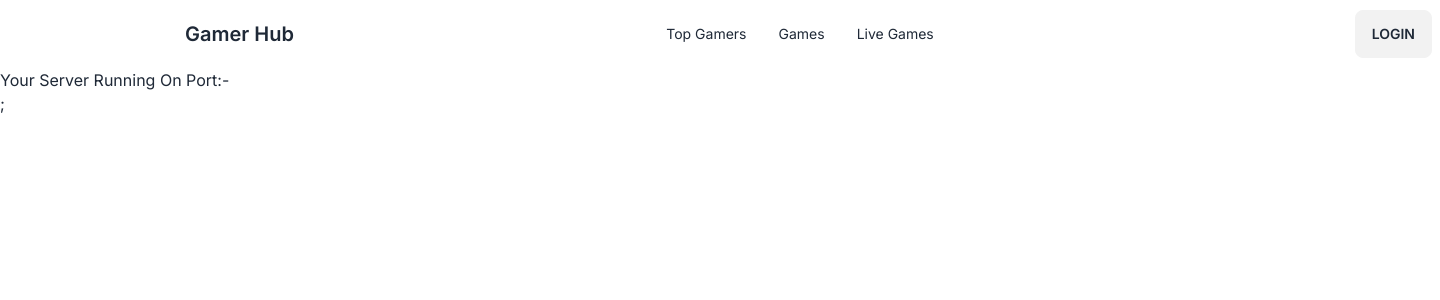
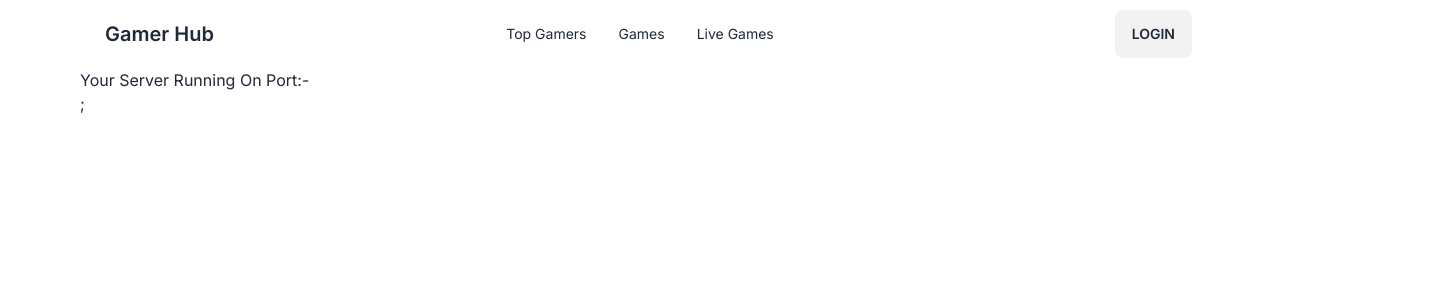
Before and after one commit to rakibulhasan933/game-hub, a Next.js app: page / in a window 1280 px wide. Shown: the top 300 px of the page, 1440 px wide, since content can reach past the window. Built offline with nearby package versions, Linux system fonts and the light colour scheme.

Commit message:
[ADD] layout

```diff
--- a/app/layout.js
+++ b/app/layout.js
@@ -13,8 +13,10 @@ export default function RootLayout({ children }) {
   return (
     <html lang="en">
       <body className={inter.className}>
-        <Navbar />
-        {children}
+        <div className="mx-20">
+          <Navbar />
+          {children}
+        </div>
       </body>
     </html>
   )
--- a/components/Navbar.js
+++ b/components/Navbar.js
@@ -2,11 +2,11 @@ import React from 'react'
 
 function Navbar() {
 	return (
-		<div class="navbar lg:mx-40 md:mx-24 mx-16">
+		<div class="navbar">
 			<div class="navbar-start">
 				<div class="dropdown">
 					<label tabindex="0" class="btn btn-ghost lg:hidden">
-						<svg xmlns="http://www.w3.org/2000/svg" class="h-5 w-5" fill="none" viewBox="0 0 24 24" stroke="currentColor"><path stroke-linecap="round" stroke-linejoin="round" stroke-width="2" d="M4 6h16M4 12h8m-8 6h16" /></svg>
+						<svg xmlns="http://www.w3.org/2000/svg" className="w-5 h-5" fill="none" viewBox="0 0 24 24" stroke="currentColor"><path stroke-linecap="round" stroke-linejoin="round" stroke-width="2" d="M4 6h16M4 12h8m-8 6h16" /></svg>
 					</label>
 					<ul tabindex="0" class="menu menu-sm dropdown-content mt-3 p-2 shadow bg-base-100 rounded-box w-52">
 						<li><a>Top Gamers</a></li>
```
